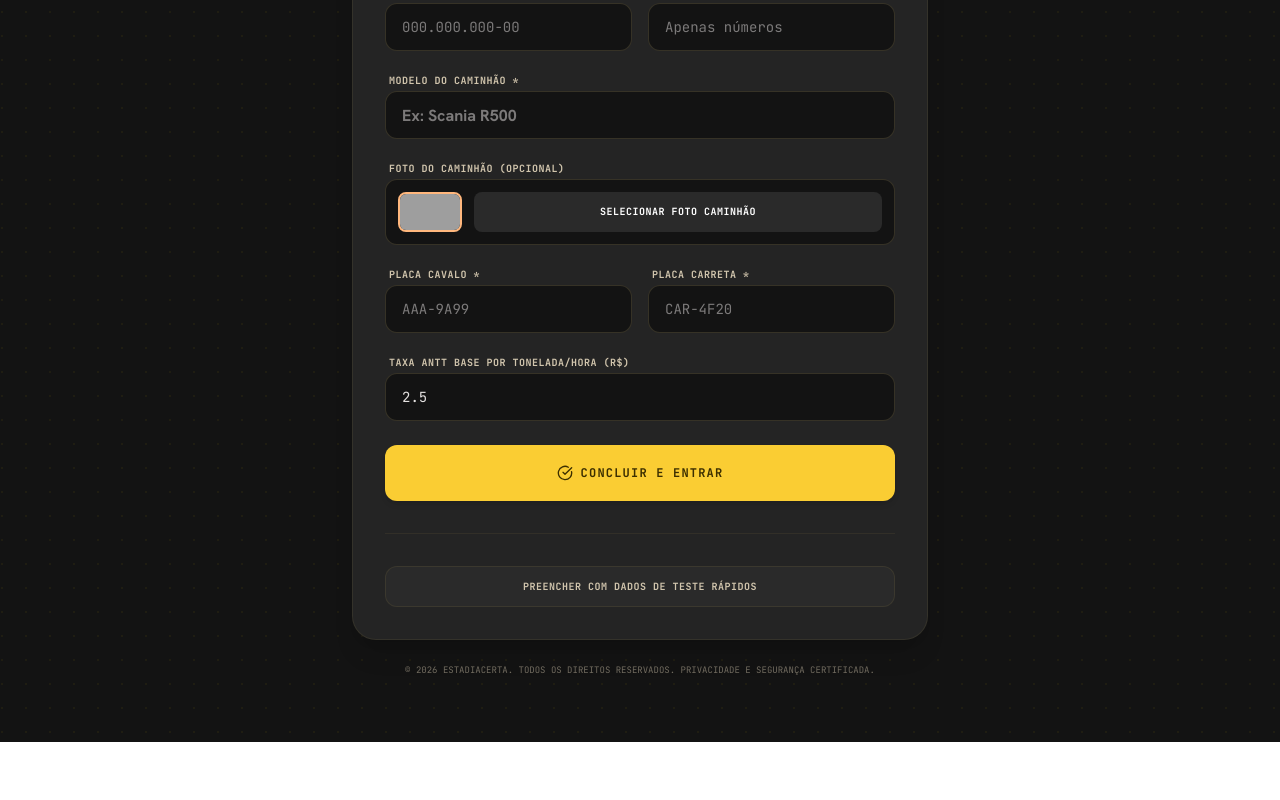
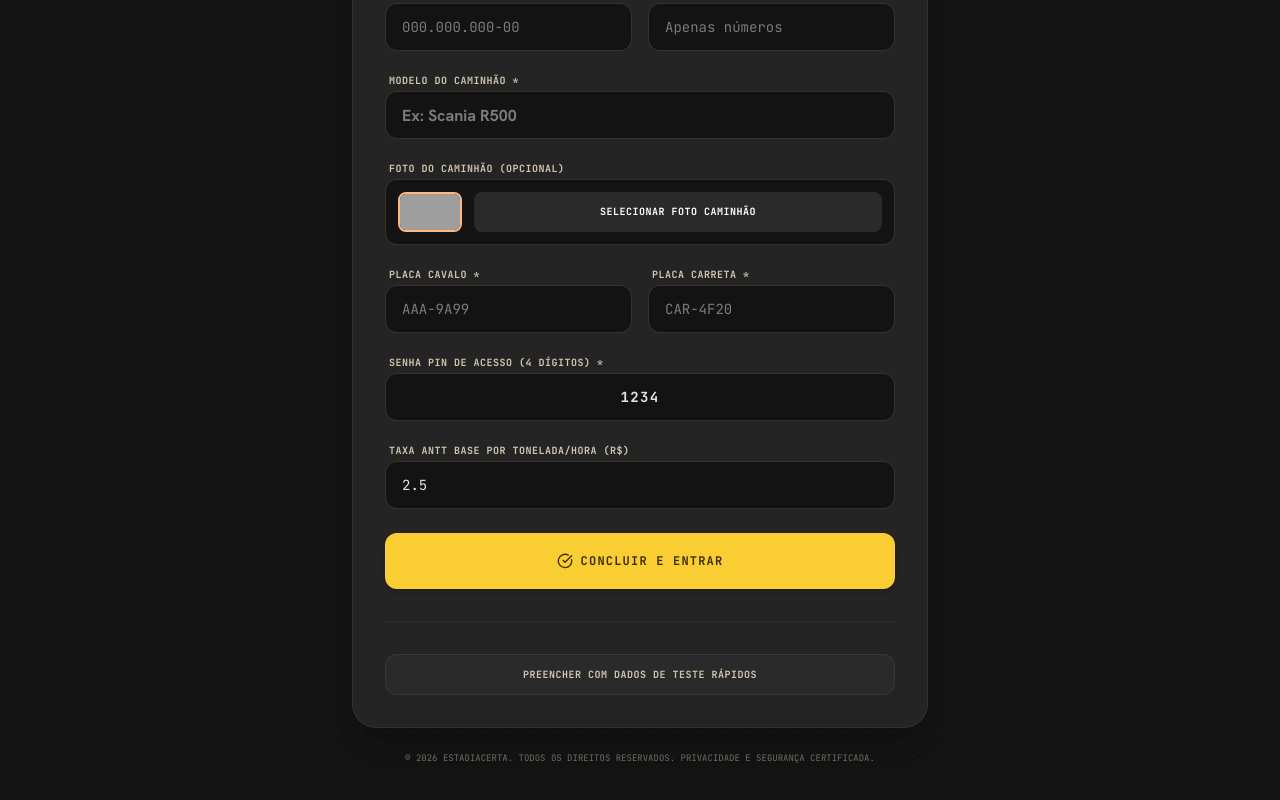
Before and after one commit to wbaleco/estadiacerta, a React (Vite) app: page / in a window 1280 px wide. Shown: the part 662-1462 px from the top of the page. Before the commit the page ends 1404 px from the top, so only its background shows below. Built offline with nearby package versions, Linux system fonts and the light colour scheme; grey boxes are pictures that could not be loaded.

Commit message:
feat: adiciona configuração de PIN real no cadastro e validação na Lockscreen

```diff
--- a/src/App.tsx
+++ b/src/App.tsx
@@ -29,7 +29,8 @@ const INITIAL_PROFILE: DriverProfile = {
   plateCavalo: 'BRA-2E19',
   plateCarreta: 'CAR-4F20',
   isOnline: true,
-  anttRate: 2.50
+  anttRate: 2.50,
+  pin: '1234'
 };
 
 const INITIAL_HISTORY: HistoryEntry[] = [
@@ -112,6 +113,8 @@ export default function App() {
   const [regAnttRate, setRegAnttRate] = useState(2.50);
   const [regAvatarUrl, setRegAvatarUrl] = useState(INITIAL_PROFILE.avatarUrl);
   const [regTruckImageUrl, setRegTruckImageUrl] = useState(INITIAL_PROFILE.truckImageUrl);
+  const [regPin, setRegPin] = useState('1234');
+  const [typedPin, setTypedPin] = useState('');
 
   const [notif, setNotif] = useState<{ show: boolean; msg: string; type: 'success' | 'info' }>({
     show: false,
@@ -267,7 +270,8 @@ export default function App() {
       plateCavalo: regPlateCavalo.toUpperCase(),
       plateCarreta: regPlateCarreta.toUpperCase(),
       isOnline: true,
-      anttRate: regAnttRate || 2.50
+      anttRate: regAnttRate || 2.50,
+      pin: regPin || '1234'
     };
     setProfile(newProfile);
     triggerNotification('Cadastro realizado com sucesso! Bem-vindo ao EstadiaCerta.');
@@ -284,6 +288,7 @@ export default function App() {
     setRegAnttRate(INITIAL_PROFILE.anttRate || 2.50);
     setRegAvatarUrl(INITIAL_PROFILE.avatarUrl);
     setRegTruckImageUrl(INITIAL_PROFILE.truckImageUrl);
+    setRegPin('1234');
     triggerNotification('Dados de teste preenchidos. Basta clicar em Cadastrar!', 'info');
   };
 
@@ -320,8 +325,16 @@ export default function App() {
   // Lockscreen Simulated Authentication Click
   const handleLogin = (e: FormEvent) => {
     e.preventDefault();
+    if (!profile) return;
+    const correctPin = profile.pin || '1234';
+    if (typedPin !== correctPin) {
+      alert('PIN incorreto! Por favor, digite o PIN que você cadastrou.');
+      setTypedPin('');
+      return;
+    }
     setIsLoggedOut(false);
-    triggerNotification('Bem-vindo de volta, ' + profile?.fullName + '!');
+    setTypedPin('');
+    triggerNotification('Bem-vindo de volta, ' + profile.fullName + '!');
   };
 
   if (!profile) {
@@ -509,6 +522,23 @@ export default function App() {
               </div>
             </div>
 
+            {/* SENHA PIN */}
+            <div className="space-y-1.5 text-left">
+              <label className="font-mono text-[10px] text-on-surface-variant tracking-wider uppercase pl-1 font-bold">
+                Senha PIN de Acesso (4 dígitos) *
+              </label>
+              <input
+                type="text"
+                required
+                pattern="\\d{4}"
+                placeholder="Ex: 1234"
+                value={regPin}
+                onChange={(e) => setRegPin(e.target.value.replace(/\D/g, '').slice(0, 4))}
+                maxLength={4}
+                className="w-full h-12 bg-background border border-outline-variant/60 rounded-xl px-4 font-mono text-on-surface focus:outline-none focus:border-safety-yellow transition-all text-sm tracking-widest text-center font-bold"
+              />
+            </div>
+
             {/* Taxa ANTT / Tonelada Hora */}
             <div className="space-y-1.5 text-left">
               <label className="font-mono text-[10px] text-on-surface-variant tracking-wider uppercase pl-1 font-bold">
@@ -601,9 +631,12 @@ export default function App() {
             </label>
             <input
               type="password"
-              value="••••"
-              readOnly
-              className="w-full h-14 bg-background border-2 border-outline-variant/60 rounded-xl px-4 text-center font-bold font-sans tracking-widest text-lg disabled:opacity-50"
+              placeholder="Digite o PIN"
+              value={typedPin}
+              onChange={(e) => setTypedPin(e.target.value.replace(/\D/g, '').slice(0, 4))}
+              maxLength={4}
+              required
+              className="w-full h-14 bg-background border-2 border-outline-variant/60 rounded-xl px-4 text-center font-bold font-sans tracking-widest text-lg focus:outline-none focus:border-safety-yellow transition-all"
             />
           </div>
 
--- a/src/types.ts
+++ b/src/types.ts
@@ -48,4 +48,5 @@ export interface DriverProfile {
   plateCarreta: string;
   isOnline: boolean;
   anttRate?: number;
+  pin?: string;
 }
```
